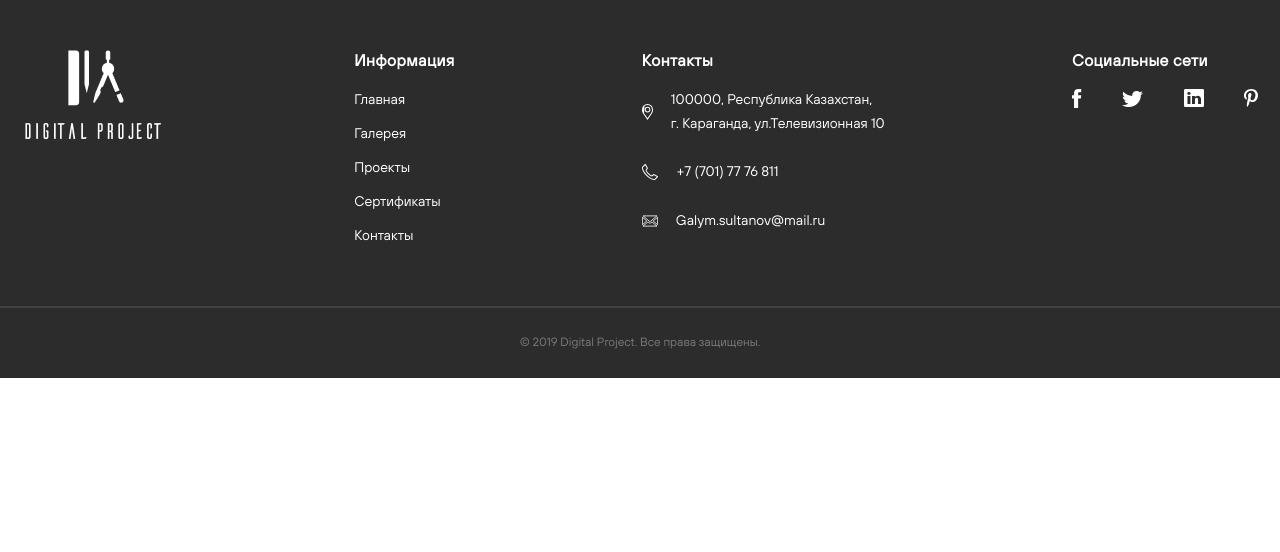
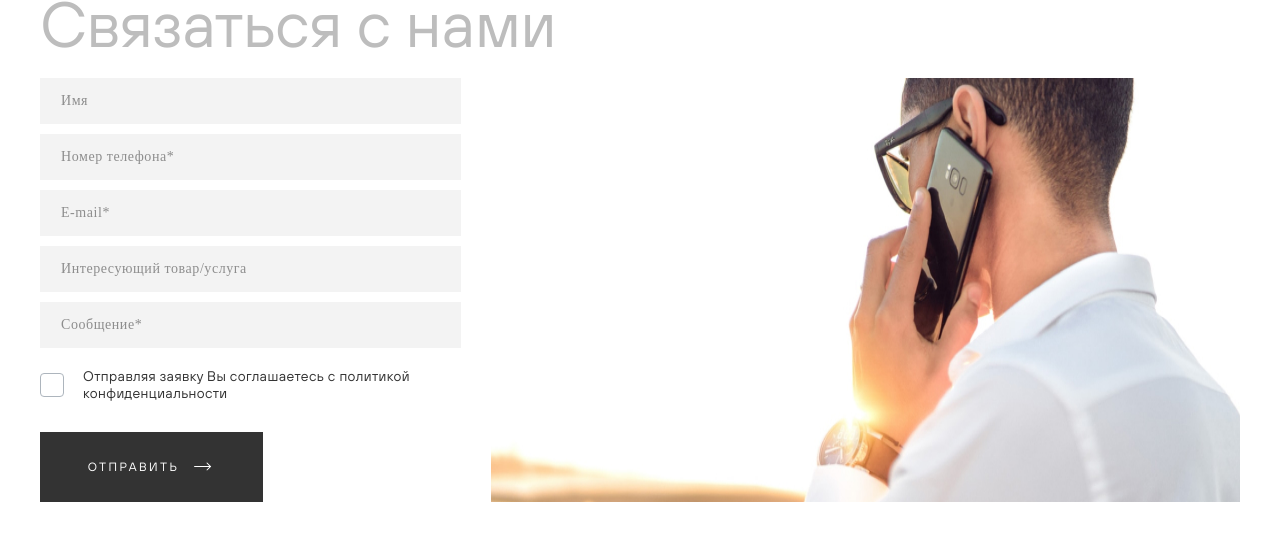
Before and after one commit to cepreyblya/Digital-Project, a Vue app in the folder my-app/: page / in a window 1280 px wide. Shown: the part 2982-3534 px from the top of the page. Before the commit the page ends 3360 px from the top, so only its background shows below. Built offline with nearby package versions, Linux system fonts and the light colour scheme.

Commit message:
some adaptive stuff main page

```diff
--- a/my-app/src/pages/MainPage.vue
+++ b/my-app/src/pages/MainPage.vue
@@ -121,7 +121,7 @@
         </div>
       </div>
     </div>
-    <!--<div class="main-page__contact-us contact-us">
+    <div class="main-page__contact-us contact-us">
       <div class="contact-us__container _container">
         <div class="contact-us__body">
           <div class="contact-us__title">Связаться с нами</div>
@@ -182,7 +182,7 @@
           </div>
         </div>
       </div>
-    </div>-->
+    </div>
   </main>
   <dp-dialog-success v-model:show="dialogVisible"></dp-dialog-success>
 </template>
@@ -192,20 +192,20 @@ import DpOurProjects from "../components/items/DpOurProjects.vue";
 import DpArrows from "../components/UI/DpArrows.vue";
 import DpButtonBlack from "../components/UI/DpButtonBlack.vue";
 import DpButtonWhite from "../components/UI/DpButtonWhite.vue";
-//import DpInput from "@/components/UI/DpInput.vue";
-//import DpCheckbox from "../components/UI/DpCheckbox.vue";
+import DpInput from "@/components/UI/DpInput.vue";
+import DpCheckbox from "../components/UI/DpCheckbox.vue";
 import DpPages from "../components/items/DpPages.vue";
-//import DpDialogSuccess from "@/components/UI/DpDialogSuccess.vue";
+import DpDialogSuccess from "@/components/UI/DpDialogSuccess.vue";
 export default {
   components: {
     DpArrows,
     DpButtonWhite,
     DpButtonBlack,
     DpOurProjects,
-    //DpInput,
-    //DpCheckbox,
+    DpInput,
+    DpCheckbox,
     DpPages,
-    //DpDialogSuccess,
+    DpDialogSuccess,
   },
   name: "MainPage",
   data() {
@@ -537,11 +537,11 @@ export default {
       flex-wrap: wrap;
       > *:not(:last-child) {
         margin-right: 0px;
+        margin-bottom: 30px;
       }
     }
     &__item {
       width: 100%;
-      max-height: 50%;
     }
   }
 
@@ -573,6 +573,9 @@ export default {
     > *:not(:last-child) {
       margin-right: 30px;
     }
+    @media (max-width: 1060px) {
+      flex-wrap: wrap;
+    }
   }
 
   &__form {
```
